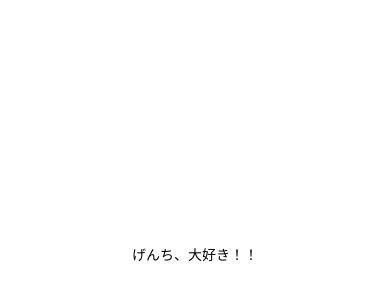
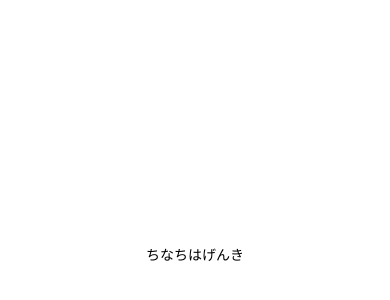
Before and after one commit to chinattei/my-app, a React Native app: screen / in a window 390 px wide. Shown: the part 168-468 px from the top of the page. Built offline with nearby package versions, Linux system fonts and the light colour scheme.

Commit message:
ちなちはげんきだということ

```diff
--- a/App.tsx
+++ b/App.tsx
@@ -5,7 +5,7 @@ import { StyleSheet, Text, View } from 'react-native';
 export default function App() {
   return (
     <View style={styles.container}>
-      <Text>げんち、大好き！！</Text>
+      <Text>ちなちはげんき</Text>
       <StatusBar style="auto" />
     </View>
   );
```
